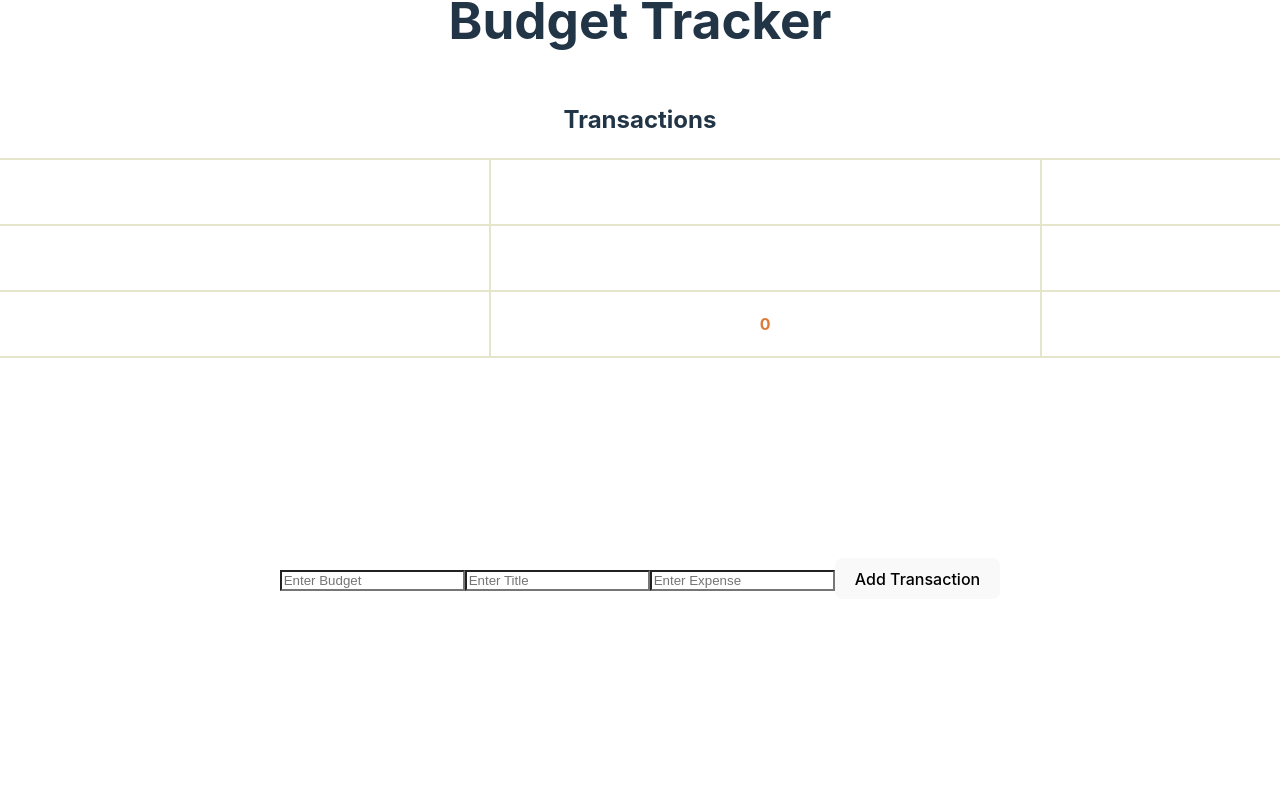
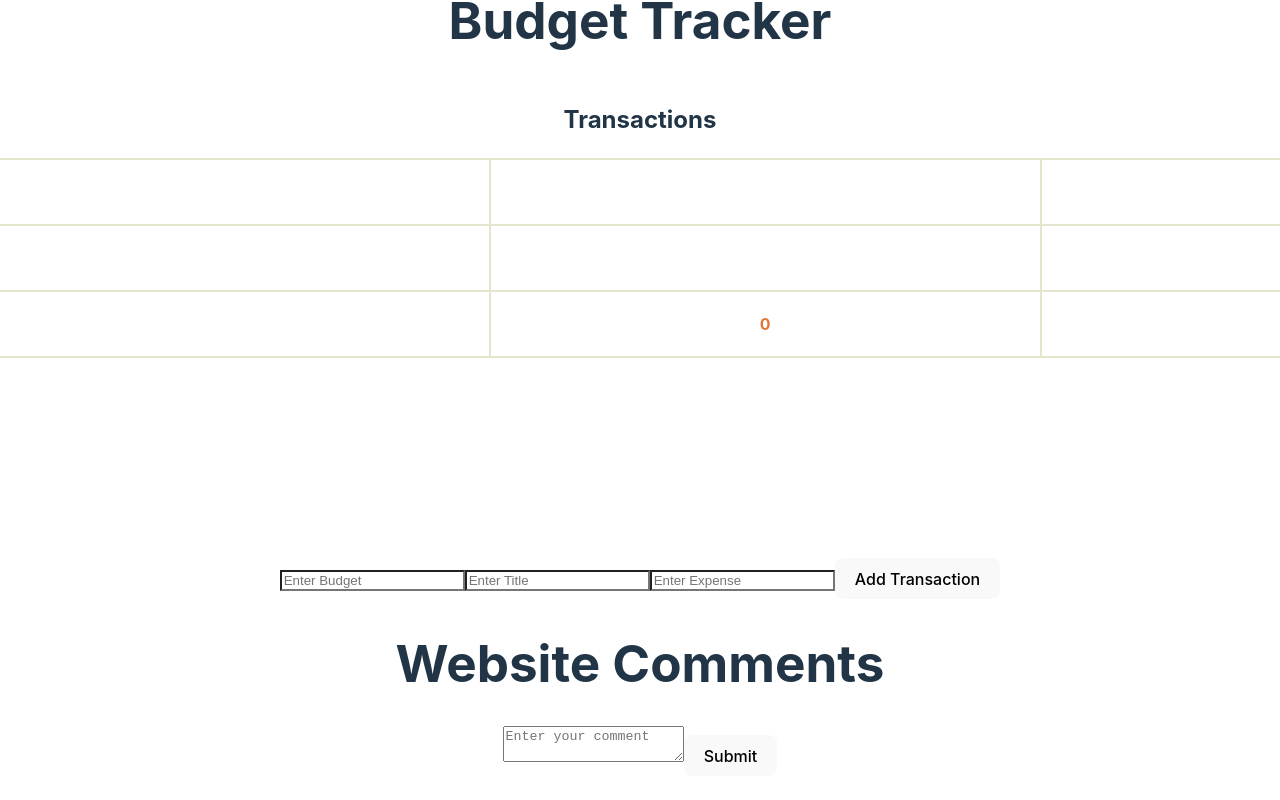
Before and after one commit to AdefelaFakorode/Bucket-Tracker, a React (Vite) app: page / in a window 1280 px wide. Shown: the part 274-1074 px from the top of the page. Before the commit the page ends 907 px from the top, so only its background shows below. Built offline with nearby package versions, Linux system fonts and the light colour scheme; the HTML template or start-up script is replaced by a standard one.

Commit message:
int-3 in progress

```diff
--- a/package.json
+++ b/package.json
@@ -11,7 +11,8 @@
   },
   "dependencies": {
     "react": "^18.2.0",
-    "react-dom": "^18.2.0"
+    "react-dom": "^18.2.0",
+    "react-router-dom": "^6.14.0"
   },
   "devDependencies": {
     "@types/react": "^18.0.37",
--- a/src/App.jsx
+++ b/src/App.jsx
@@ -1,10 +1,14 @@
 import './App.css'
 import Table from './componenets/Table.jsx'
+import Feedback from './componenets/Feedback.jsx'
 
 function App() {
     return(
+        <>
         <Table />
+        <Feedback/>
+        </>
     )
 }
 
-export default App
+export default App;
--- /dev/null
+++ b/src/componenets/Feedback.jsx
@@ -0,0 +1,60 @@
+import React from "react";
+import PropTypes from "prop-types";
+
+function CommentForm({ onCommentSubmit }) {
+  const [comment, setComment] = React.useState("");
+
+  function handleSubmit(e) {
+    e.preventDefault();
+    onCommentSubmit(comment);
+    setComment("");
+  }
+
+  return (
+    <form onSubmit={handleSubmit}>
+      <textarea
+        placeholder="Enter your comment"
+        value={comment}
+        onChange={(e) => setComment(e.target.value)}
+      />
+      <button type="submit">Submit</button>
+    </form>
+  );
+}
+
+CommentForm.propTypes = {
+  onCommentSubmit: PropTypes.func.isRequired,
+};
+
+function CommentList({ comments }) {
+  return (
+    <div>
+      {comments.map((comment, index) => (
+        <div key={index}>{comment}</div>
+      ))}
+    </div>
+  );
+}
+
+CommentList.propTypes = {
+  comments: PropTypes.array.isRequired,
+};
+
+function WebsiteComments() {
+  const [comments, setComments] = React.useState([]);
+
+  function addComment(comment) {
+    const updatedComments = [...comments, comment];
+    setComments(updatedComments);
+  }
+
+  return (
+    <div>
+      <h1>Website Comments</h1>
+      <CommentForm onCommentSubmit={addComment} />
+      <CommentList comments={comments} />
+    </div>
+  );
+}
+
+export default WebsiteComments;
--- a/src/componenets/Table.jsx
+++ b/src/componenets/Table.jsx
@@ -1,3 +1,4 @@
+/* eslint-disable react/prop-types */
 import { useState } from "react";
 import "../styles/Table.css";
 
@@ -25,7 +26,6 @@ function TotalExpensesRow({ tableData }) {
     </tr>
   );
 }
-
 
 function Table() {
   const [tableData, setTableData] = useState([]);
```
Also changed, not shown: 1 other file (tests, documents, lock files or other folders).
